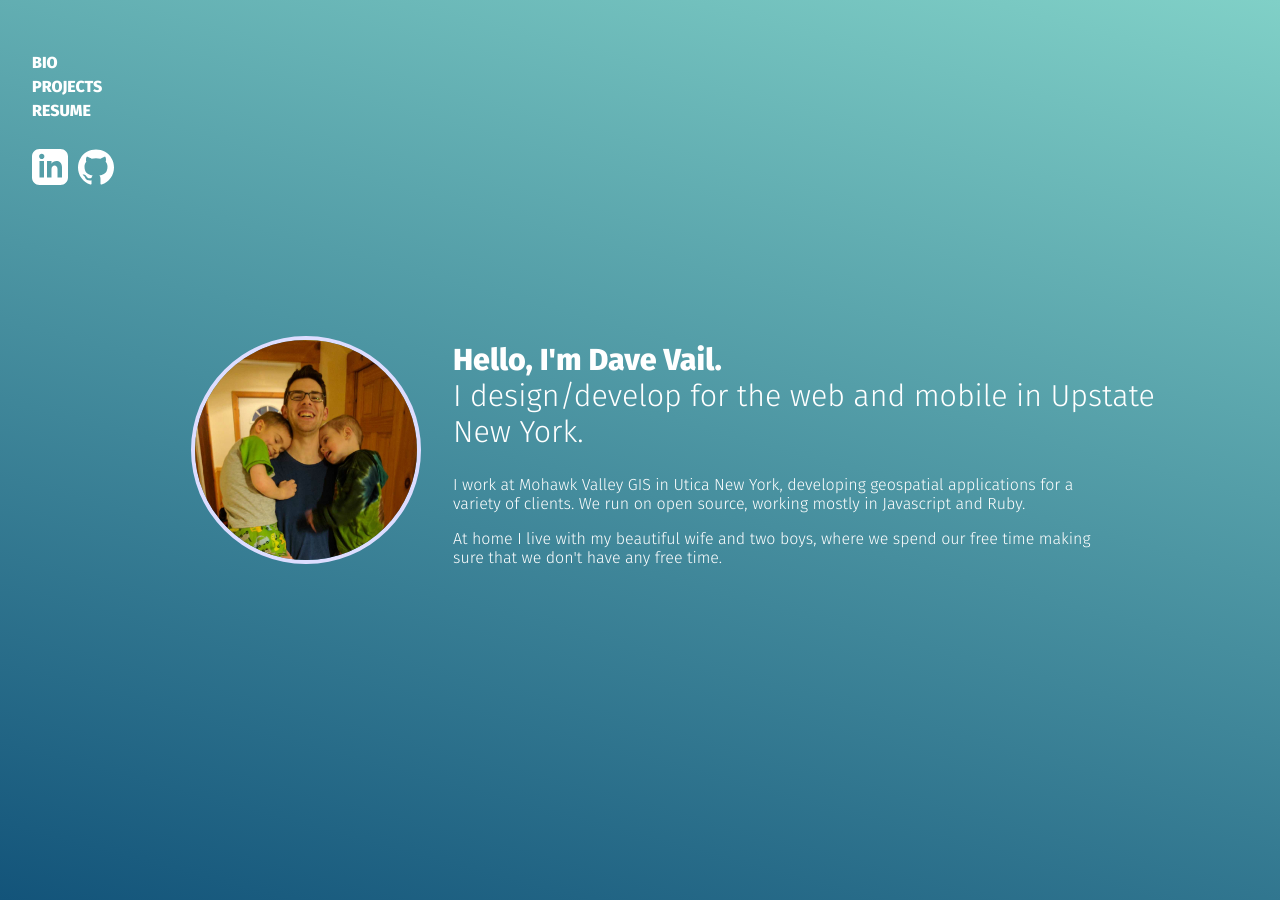
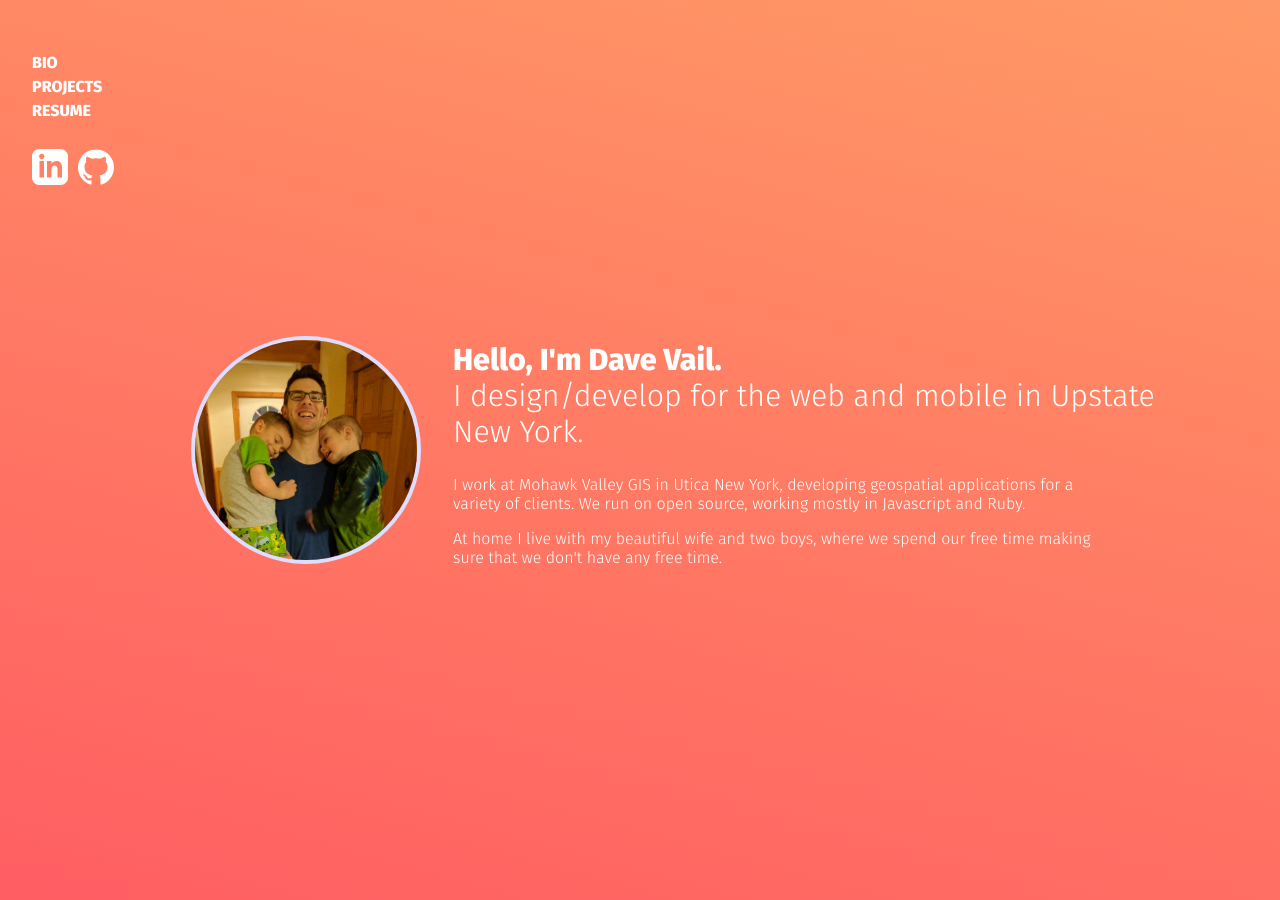
Before and after one commit to dvail/dvail.com, a Jekyll site: the page built from index.html, in a window 1280 px wide and 900 px high. Built offline with Jekyll 4.4.1, drawn with Linux system fonts in a browser that asks for light colours.

Commit message:
Gradient changeup

```diff
--- a/assets/css/main.scss
+++ b/assets/css/main.scss
@@ -44,7 +44,7 @@ html, body {
 body {
     font-family: 'Fira Sans', sans-serif;
     color: white;
-    background: top center linear-gradient(15deg, #13547a 0%, #80d0c7 100%) no-repeat;
+    background: top center linear-gradient(15deg, #ff5e62 0%, #ff9966 100%) no-repeat;
     background-attachment: fixed;
 }
 
```
